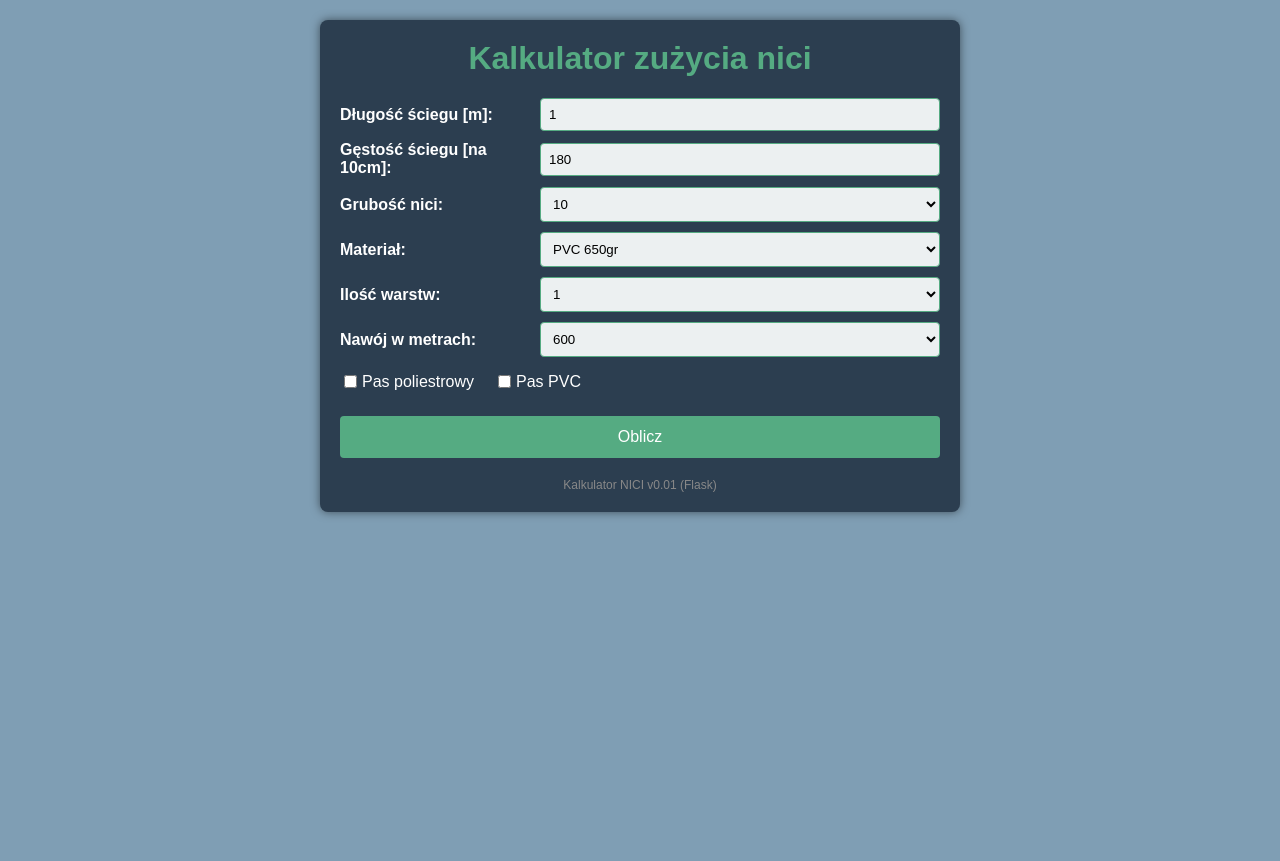
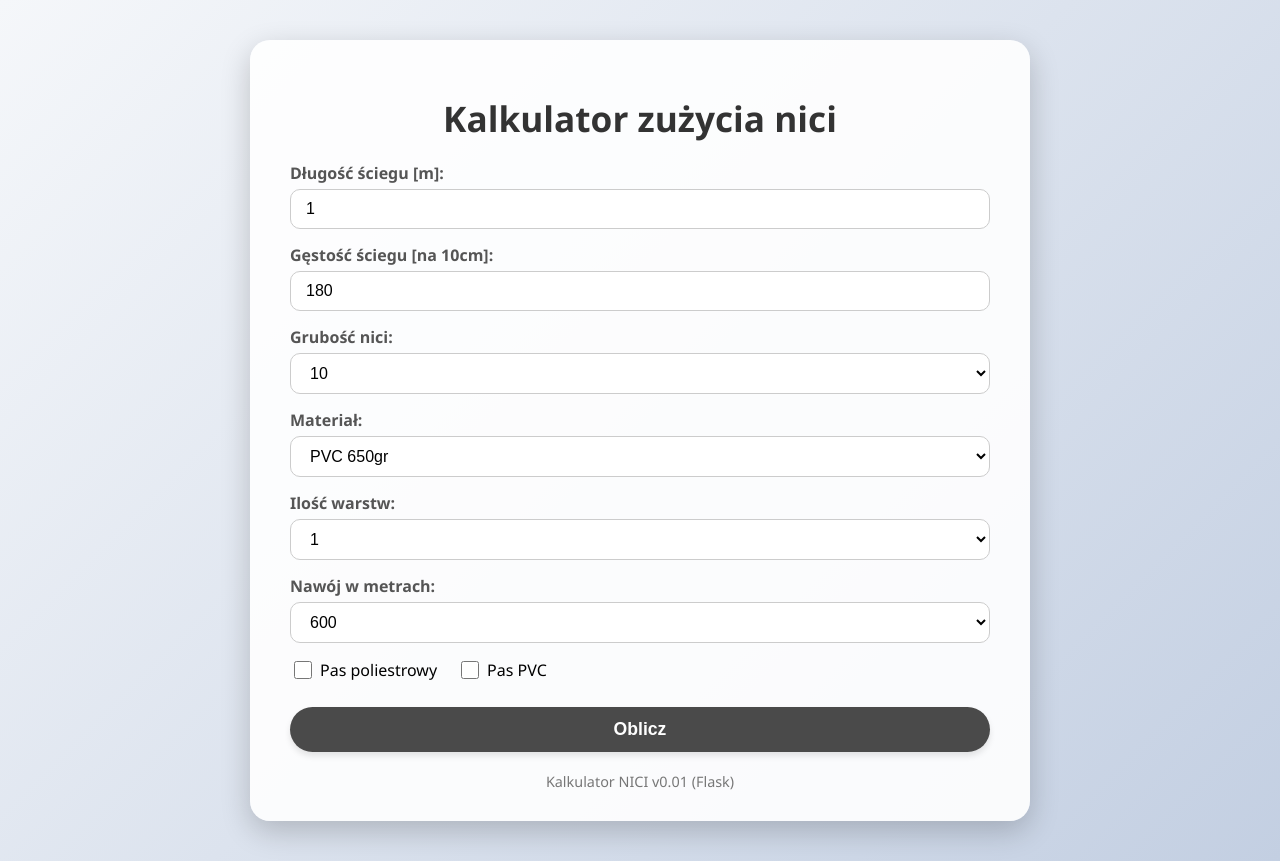
Before and after one commit to konrad1300-blip/Nici_web, a Flask app: page / in a window 1280 px wide. Before the commit the page ends 517 px from the top, so only its background shows below. Run offline with Flask 3, Linux system fonts and the light colour scheme.

Commit message:
DODANIE STYLU

```diff
--- /dev/null
+++ b/static/style.css
@@ -0,0 +1,125 @@
+body {
+    margin: 0;
+    padding: 20px;
+    font-family: 'Segoe UI', Tahoma, Geneva, Verdana, sans-serif;
+    background: linear-gradient(135deg, #f5f7fa 0%, #c3cfe2 100%);
+    min-height: 100vh;
+    display: flex;
+    justify-content: center;
+    align-items: center;
+}
+.container {
+    background-color: rgba(255, 255, 255, 0.9);
+    padding: 30px 40px;
+    border-radius: 20px;
+    box-shadow: 0 10px 30px rgba(0, 0, 0, 0.2);
+    max-width: 700px;
+    width: 100%;
+    margin: 20px;
+}
+h1 {
+    color: #333;
+    font-size: 2.2em;
+    margin-bottom: 20px;
+    text-align: center;
+}
+.form-group {
+    margin-bottom: 15px;
+    display: flex;
+    flex-direction: column;
+}
+.form-group label {
+    color: #555;
+    font-weight: 600;
+    margin-bottom: 5px;
+}
+.form-group input,
+.form-group select {
+    padding: 10px 15px;
+    border: 1px solid #ccc;
+    border-radius: 10px;
+    font-size: 1em;
+    background-color: white;
+    transition: border 0.3s;
+}
+.form-group input:focus,
+.form-group select:focus {
+    outline: none;
+    border-color: #4a4a4a;
+    box-shadow: 0 0 5px rgba(74,74,74,0.3);
+}
+.checkbox-group {
+    display: flex;
+    gap: 20px;
+    margin: 15px 0;
+}
+.checkbox-item {
+    display: flex;
+    align-items: center;
+}
+.checkbox-item input {
+    margin-right: 8px;
+    width: 18px;
+    height: 18px;
+}
+.btn {
+    display: inline-block;
+    background-color: #4a4a4a;
+    color: white;
+    padding: 12px 30px;
+    border-radius: 50px;
+    text-decoration: none;
+    font-weight: bold;
+    font-size: 1.1em;
+    transition: background-color 0.3s, transform 0.2s;
+    border: none;
+    cursor: pointer;
+    box-shadow: 0 4px 6px rgba(0, 0, 0, 0.1);
+    width: 100%;
+    margin-top: 10px;
+}
+.btn:hover {
+    background-color: #2c3e50;
+    transform: scale(1.02);
+    box-shadow: 0 6px 8px rgba(0, 0, 0, 0.15);
+}
+.results {
+    margin-top: 25px;
+    background-color: rgba(255,255,255,0.8);
+    border-radius: 15px;
+    padding: 15px 20px;
+    color: #333;
+    border: 1px solid #ddd;
+}
+.result-row {
+    display: flex;
+    justify-content: space-between;
+    font-size: 1.2em;
+    padding: 8px 0;
+    border-bottom: 1px solid #eee;
+}
+.result-row:last-child {
+    border-bottom: none;
+}
+.error {
+    color: #d32f2f;
+    text-align: center;
+    margin-top: 15px;
+    font-weight: 500;
+}
+.footer {
+    text-align: center;
+    margin-top: 20px;
+    font-size: 0.9em;
+    color: #777;
+}
+/* Responsywność */
+@media (max-width: 600px) {
+    .container {
+        padding: 20px;
+    }
+    .checkbox-group {
+        flex-direction: column;
+        gap: 10px;
+    }
+}
--- a/templates/index.html
+++ b/templates/index.html
@@ -4,94 +4,7 @@
     <meta charset="UTF-8">
     <meta name="viewport" content="width=device-width, initial-scale=1.0">
     <title>Kalkulator NICI</title>
-    <style>
-        body {
-            font-family: Arial, sans-serif;
-            background-color: #7f9eb4;
-            color: white;
-            margin: 0;
-            padding: 20px;
-        }
-        .container {
-            max-width: 600px;
-            margin: 0 auto;
-            background-color: #2c3e50;
-            padding: 20px;
-            border-radius: 8px;
-            box-shadow: 0 0 10px rgba(0,0,0,0.5);
-        }
-        h1 {
-            text-align: center;
-            color: #55ab82;
-            margin-top: 0;
-        }
-        .form-group {
-            display: flex;
-            align-items: center;
-            margin-bottom: 10px;
-        }
-        .form-group label {
-            width: 200px;
-            font-weight: bold;
-        }
-        .form-group input, .form-group select {
-            flex: 1;
-            padding: 8px;
-            border: 1px solid #55ab82;
-            border-radius: 4px;
-            background-color: #ecf0f1;
-        }
-        .checkbox-group {
-            display: flex;
-            gap: 20px;
-            margin: 15px 0;
-        }
-        .checkbox-item {
-            display: flex;
-            align-items: center;
-        }
-        .checkbox-item input {
-            margin-right: 5px;
-        }
-        button {
-            background-color: #55ab82;
-            color: white;
-            border: none;
-            padding: 12px 20px;
-            font-size: 16px;
-            border-radius: 4px;
-            cursor: pointer;
-            width: 100%;
-            margin-top: 10px;
-        }
-        button:hover {
-            background-color: #3d8b66;
-        }
-        .results {
-            margin-top: 20px;
-            padding: 15px;
-            background-color: #888888;
-            border-radius: 4px;
-            color: black;
-        }
-        .result-row {
-            display: flex;
-            justify-content: space-between;
-            font-size: 18px;
-            padding: 5px 0;
-        }
-        .error {
-            color: #ff6b6b;
-            text-align: center;
-            margin-top: 10px;
-        }
-        .footer {
-            text-align: center;
-            margin-top: 20px;
-            font-size: 12px;
-            color: #888;
-        }
-    </style>
+    <link rel="stylesheet" href="{{ url_for('static', filename='style.css') }}">
 </head>
 <body>
     <div class="container">
@@ -159,7 +72,7 @@
                 </div>
             </div>
 
-            <button type="submit">Oblicz</button>
+            <button type="submit" class="btn">Oblicz</button>
         </form>
 
         {% if error %}
```
